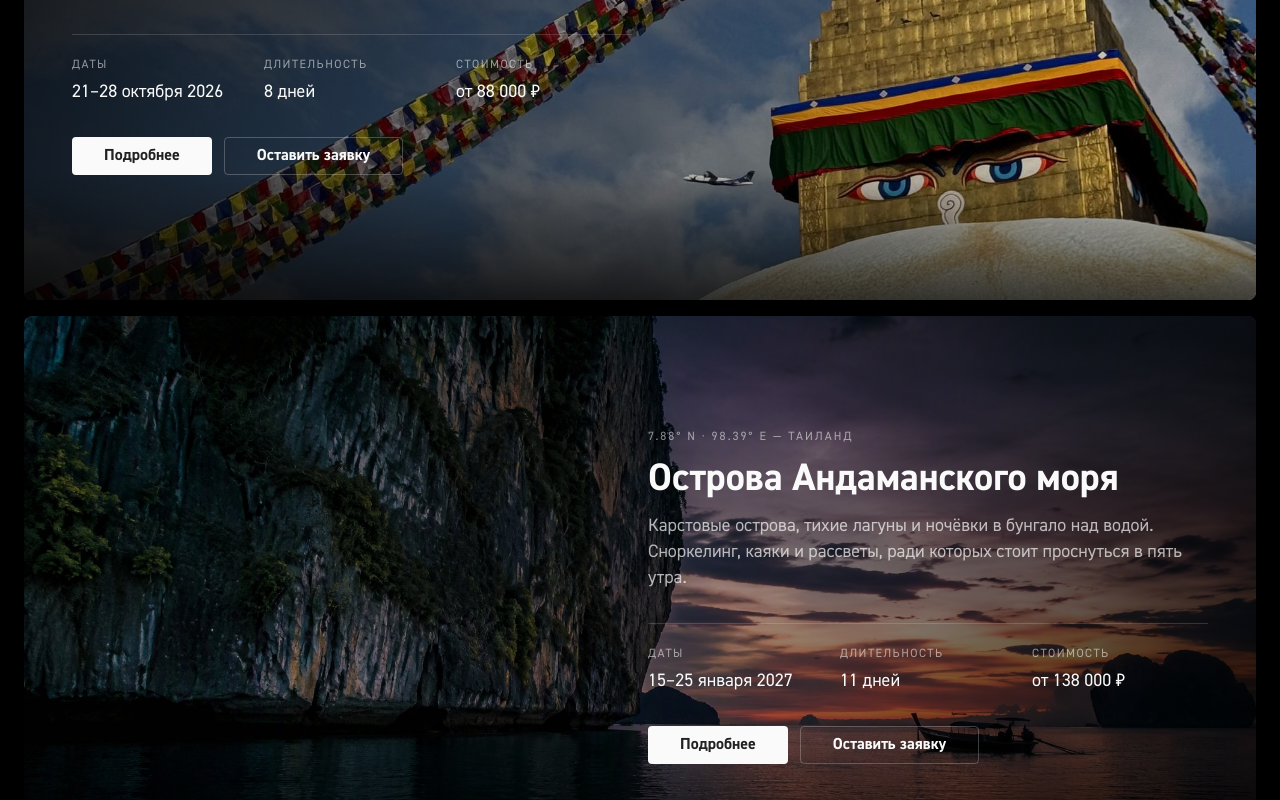
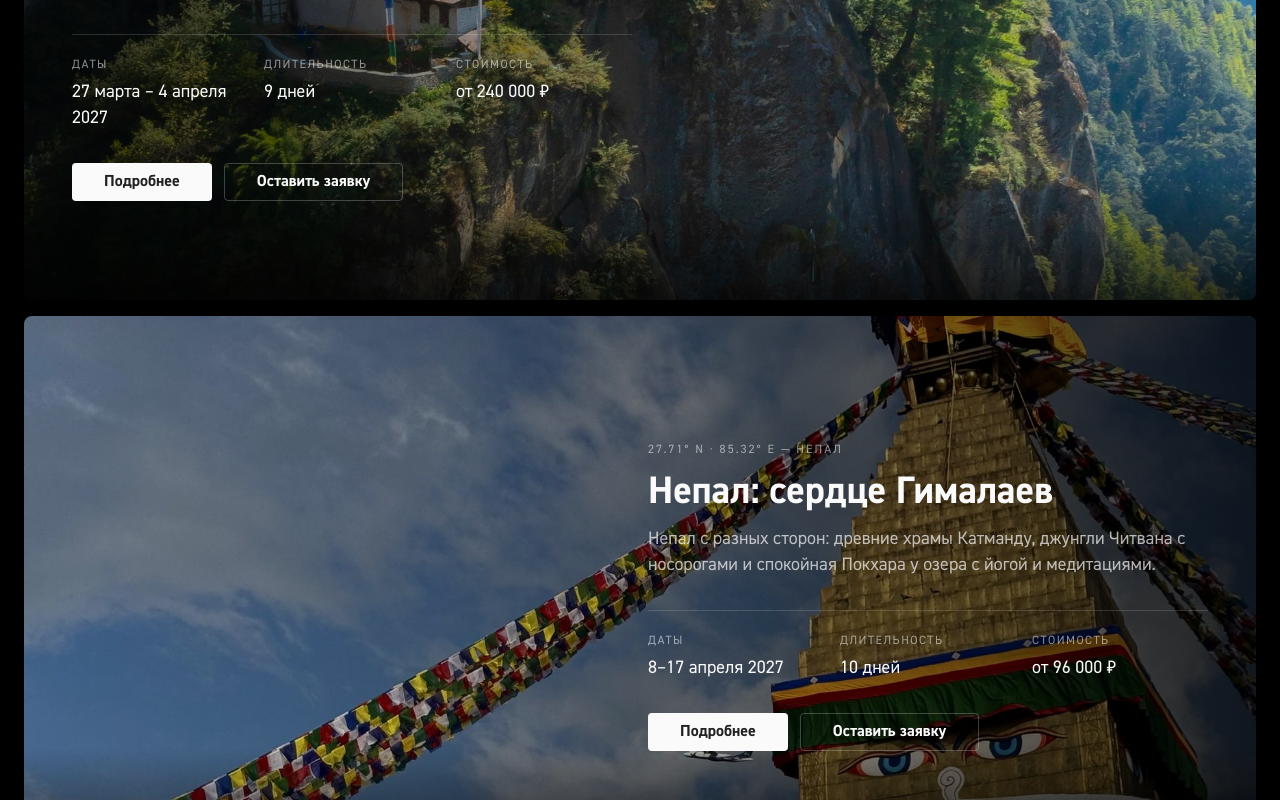
Before and after one commit to fifulina-uxui/wild-soul-routes, a React (Vite) app: page / in a window 1280 px wide. Shown: the part 1260-2060 px from the top of the page. Built offline with nearby package versions, Linux system fonts and the light colour scheme.

Commit message:
Главная: четыре актуальных тура (Бутан, сердце Гималаев, Эверест, Кайлас)

```diff
--- a/src/sections/Tours.tsx
+++ b/src/sections/Tours.tsx
@@ -19,9 +19,11 @@ export default function Tours() {
     const year = Number(d.match(/\d{4}/)?.[0] ?? 0)
     return year * 10000 + month * 100 + day
   }
-  const nearest = [...t.tours.items]
+  // Ближайшие туры на главной — четыре актуальных, по дате начала
+  const NEAREST_IDS = ['nepal-bhutan', 'nepal', 'nepal-trek', 'tibet']
+  const nearest = t.tours.items
+    .filter((tour) => NEAREST_IDS.includes(tour.id))
     .sort((a, b) => ts(a.start) - ts(b.start))
-    .slice(0, 4)
 
   return (
     <section id="tours" className="bg-black">
```
